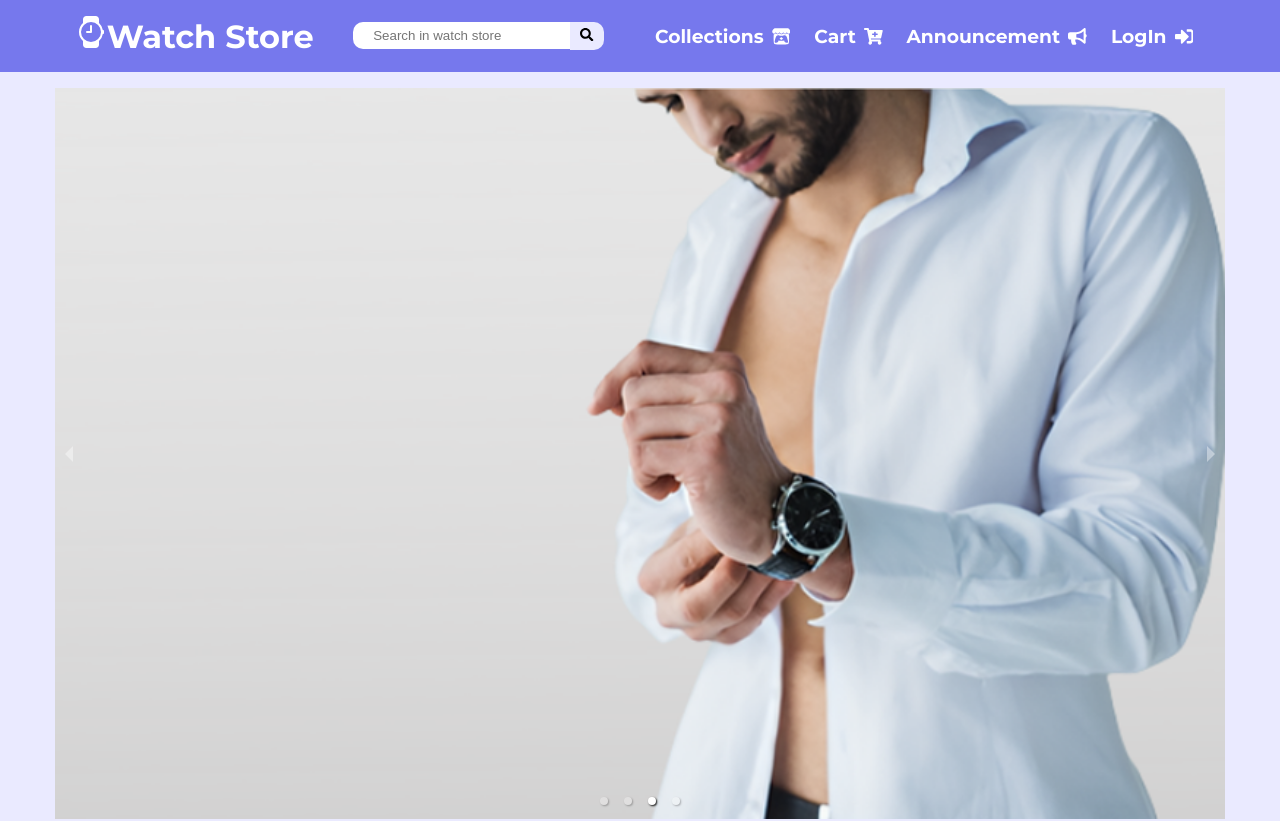
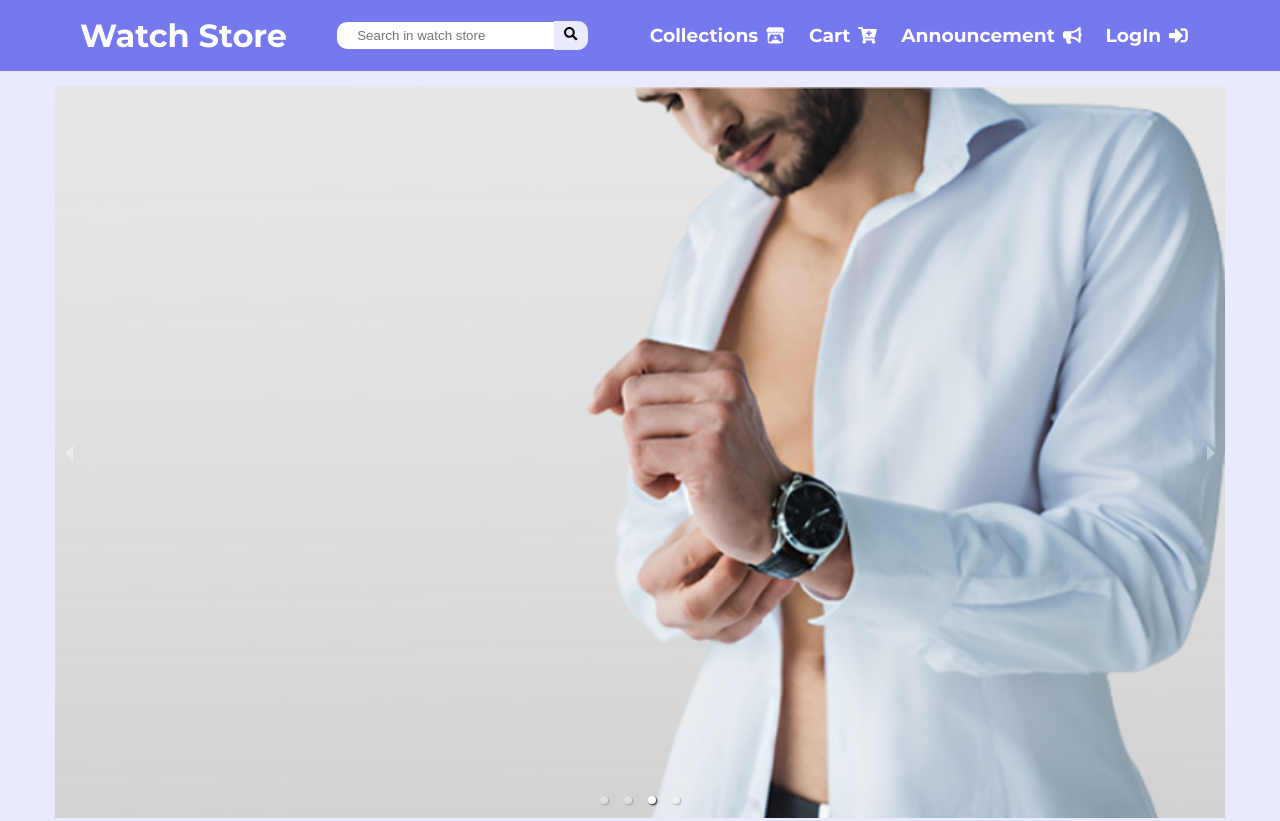
Before and after one commit to XParif/FrontEndWatchStorefsArmyProject, a Next.js app: page / in a window 1280 px wide. Shown: the top 821 px of the page. Built offline with nearby package versions, Linux system fonts and the light colour scheme.

Commit message:
Solved the Issus #16

```diff
--- a/components/cart/CartInfo.jsx
+++ b/components/cart/CartInfo.jsx
@@ -27,7 +27,7 @@ const ProductDetailTitle = styled.span`
 `;
 const ProductQuantityTitle = styled.span`
   margin: 10px;
-  margin-left: 50px;
+  margin-left: 70px;
 `;
 const ProductPriceTitle = styled.span`
   margin: 10px 80px;
--- a/components/cart/index.jsx
+++ b/components/cart/index.jsx
@@ -38,9 +38,9 @@ const CartBody = () => {
         </InfoContainer>
       </CartContainer>
       <BackButtonContainer>
-        <Link href="/collections">
+        <Link href="/">
           <Button bg="primary" fontSize={"lg"}>
-            Back To Store
+            Back To Collections
           </Button>
         </Link>
       </BackButtonContainer>
--- a/components/header/BrandLogo.jsx
+++ b/components/header/BrandLogo.jsx
@@ -1,7 +1,8 @@
-import { BsWatch } from "react-icons/bs";
+// import { BsWatch } from "react-icons/bs";
+import Link from "next/link";
 import styled from "styled-components";
 const LogoContainer = styled.h1`
-  color: White;
+  color: ${({ theme }) => theme?.color?.white};
 `;
 const LogoStyle = styled.img`
   width: 180px;
@@ -9,10 +10,12 @@ const LogoStyle = styled.img`
 
 const BrandLogo = (props) => {
   return (
-    <LogoContainer>
-      <BsWatch />
-      Watch Store
-    </LogoContainer>
+    <Link href="/">
+      <LogoContainer>
+        {/* <BsWatch /> */}
+        Watch Store
+      </LogoContainer>
+    </Link>
     //  <LogoStyle src="logo.png" alt="Logo" />
   );
 };
--- a/components/header/SearchOption.jsx
+++ b/components/header/SearchOption.jsx
@@ -17,7 +17,7 @@ const SearchForm = styled.form``;
 
 // const SearchSubmit = styled.input`
 //   font-size: 1.2rem;
-//   color: #7678ed;
+//   color: #7678ed; //${({ theme }) => theme?.color?.primary}
 //   width: 4rem;
 // `;
 
```
